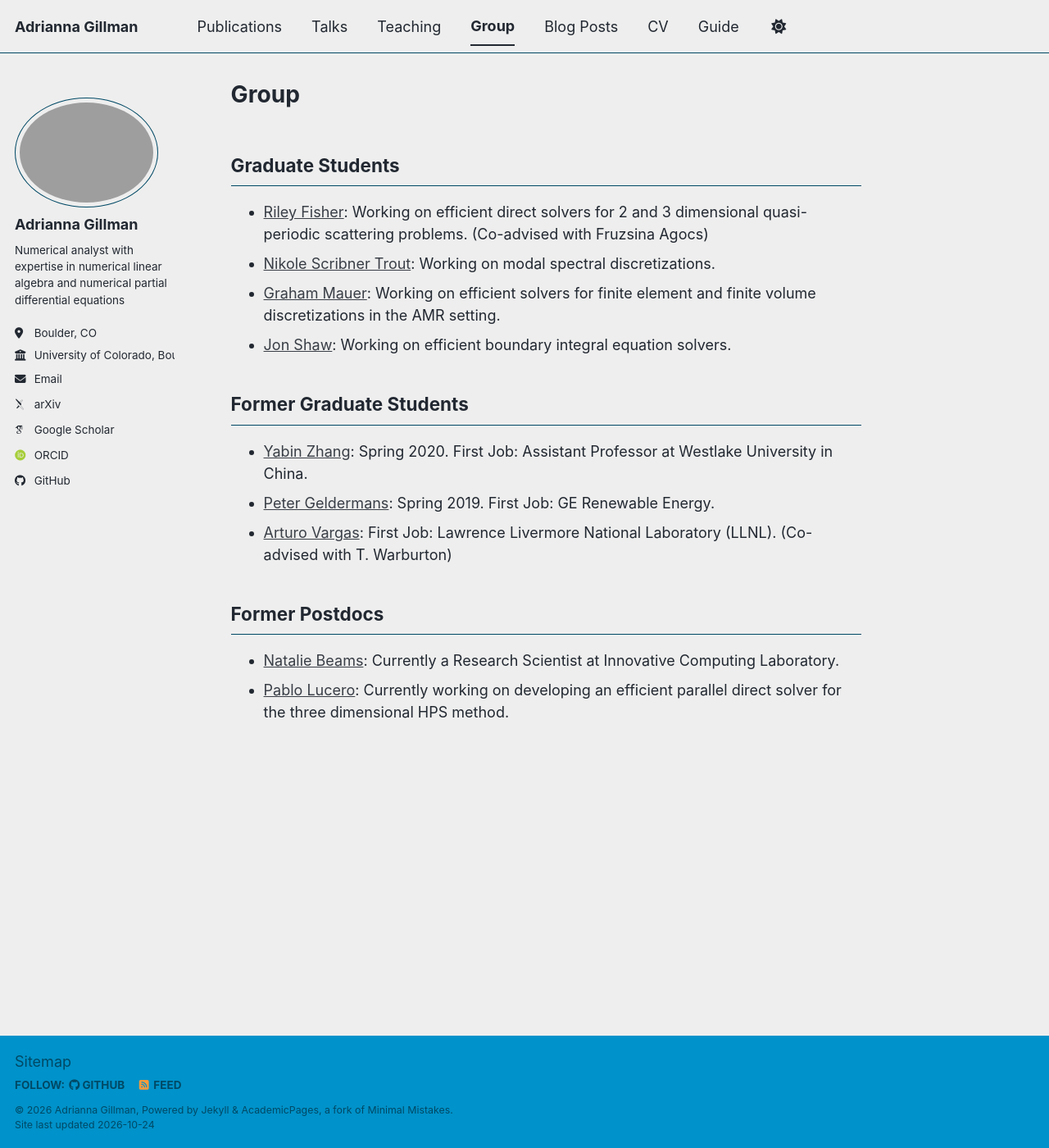
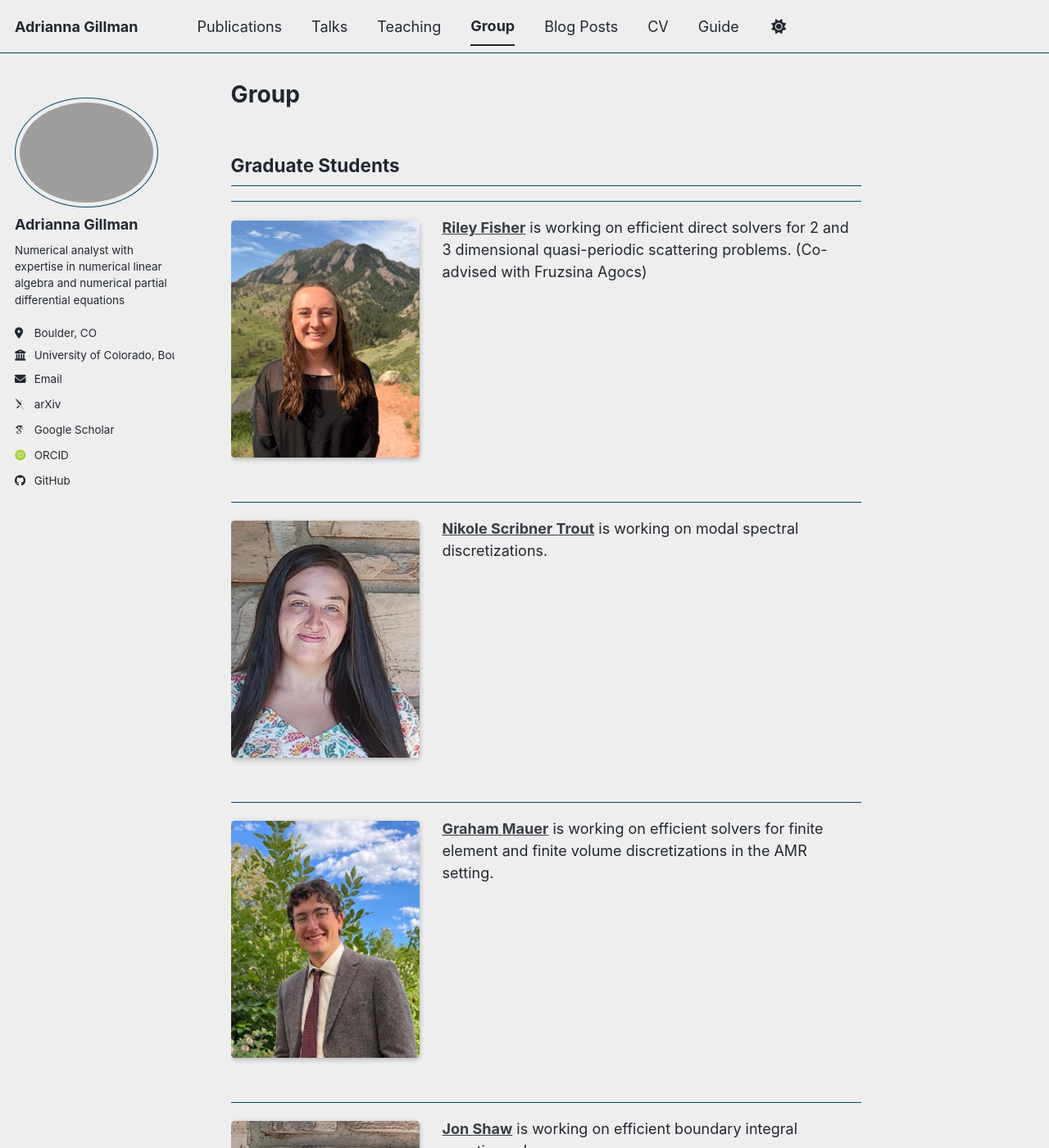
Before and after one commit to agillman20/agillman20.github.io, a Jekyll site: the page built from _pages/group.md, in a window 1280 px wide and 1400 px high. Shown: the whole window at 82% size. Built offline with Jekyll 4.4.1, drawn with Linux system fonts in a browser that asks for light colours; some web fonts are replaced; a script bundle is joined from its source files by our own code; library files that are not in the unit come from our copies.

Commit message:
Add student photos to Group page
Show current students with photos on the left and bios beside them,
separated by rules, using web-sized JPEG copies in images/group/.

Co-Authored-By: Claude Opus 5.5 <noreply@anthropic.com>

```diff
--- a/_pages/group.md
+++ b/_pages/group.md
@@ -10,10 +10,45 @@ redirect_from:
 Graduate Students
 -----------------
 
-* [Riley Fisher](https://www.colorado.edu/amath/riley-fisher): Working on efficient direct solvers for 2 and 3 dimensional quasi-periodic scattering problems. (Co-advised with Fruzsina Agocs)
-* [Nikole Scribner Trout](https://www.colorado.edu/amath/nikole-scribner-trout): Working on modal spectral discretizations.
-* [Graham Mauer](https://www.colorado.edu/amath/graham-mauer): Working on efficient solvers for finite element and finite volume discretizations in the AMR setting.
-* [Jon Shaw](https://jonathan-d-shaw.github.io): Working on efficient boundary integral equation solvers.
+<style>
+  .group-member { overflow: hidden; }
+  .group-member figure { width: 30%; max-width: 270px; margin: 0.25em 0 1em; }
+  .group-member figure.float-left { float: left; margin-right: 1.5em; }
+  .group-member figure img { display: block; width: 100%; aspect-ratio: 4 / 5; object-fit: cover; border-radius: 0.25rem; box-shadow: 0 2px 5px 0 rgba(0, 0, 0, 0.16), 0 2px 10px 0 rgba(0, 0, 0, 0.12); }
+  @media (max-width: 576px) {
+    .group-member figure, .group-member figure.float-left { float: none; width: 100%; max-width: 320px; margin: 0 auto 1em; }
+  }
+</style>
+
+<hr>
+
+<div class="group-member">
+  <figure class="float-left"><img src="/images/group/riley.jpg" alt="Riley Fisher" style="object-position: center 35%;"></figure>
+  <p><strong><a href="https://www.colorado.edu/amath/riley-fisher">Riley Fisher</a></strong> is working on efficient direct solvers for 2 and 3 dimensional quasi-periodic scattering problems. (Co-advised with Fruzsina Agocs)</p>
+</div>
+
+<hr>
+
+<div class="group-member">
+  <figure class="float-left"><img src="/images/group/nikole.jpg" alt="Nikole Scribner Trout"></figure>
+  <p><strong><a href="https://www.colorado.edu/amath/nikole-scribner-trout">Nikole Scribner Trout</a></strong> is working on modal spectral discretizations.</p>
+</div>
+
+<hr>
+
+<div class="group-member">
+  <figure class="float-left"><img src="/images/group/graham.jpg" alt="Graham Mauer"></figure>
+  <p><strong><a href="https://www.colorado.edu/amath/graham-mauer">Graham Mauer</a></strong> is working on efficient solvers for finite element and finite volume discretizations in the AMR setting.</p>
+</div>
+
+<hr>
+
+<div class="group-member">
+  <figure class="float-left"><img src="/images/group/jon.jpg" alt="Jon Shaw"></figure>
+  <p><strong><a href="https://jonathan-d-shaw.github.io">Jon Shaw</a></strong> is working on efficient boundary integral equation solvers.</p>
+</div>
+
+<hr>
 
 Former Graduate Students
 ------------------------
```
Also changed, not shown: images/group/graham.jpg (added), images/group/jon.jpg (added), images/group/nikole.jpg (added), images/group/riley.jpg (added).
